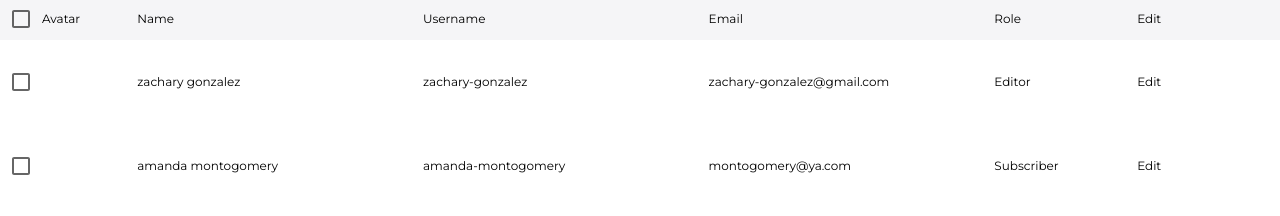
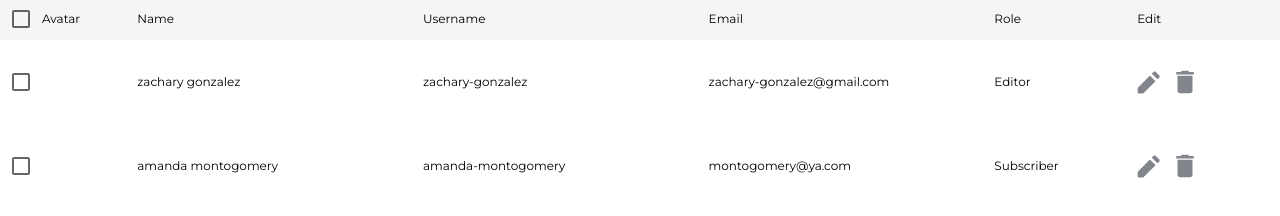
Before and after one commit to darwanceyhan/UsersTask, a React (Create React App) app in the folder my-app/: page / in a window 1280 px wide. Shown: the part 178-394 px from the top of the page. Built offline with nearby package versions, Linux system fonts and the light colour scheme.

Commit message:
Add edit icon

```diff
--- a/my-app/src/App.tsx
+++ b/my-app/src/App.tsx
@@ -108,8 +108,35 @@ function App() {
           <div className="basis-1/2">{user.username}</div>
           <div className="basis-1/2">{user.email}</div>
           <div className="basis-1/4">{user.role}</div>
-          <div className="basis-1/4">
-            <button className="hover:text-rose-600">Edit</button>
+          <div className="basis-1/4 flex gap-4">
+            <button className="hover:text-rose-600">
+              <svg
+                width="23"
+                height="23"
+                viewBox="0 0 23 23"
+                fill="none"
+                xmlns="http://www.w3.org/2000/svg"
+              >
+                <path
+                  d="M18.5687 0.800676C18.048 0.279983 17.2037 0.279983 16.6831 0.800676L14.7975 2.68629L20.4543 8.34314L22.3399 6.45753C22.8605 5.93684 22.8605 5.09261 22.3399 4.57192L18.5687 0.800676ZM18.5687 10.2288L12.9117 4.57192L1.04579 16.4379C0.79574 16.688 0.655273 17.0271 0.655273 17.3807V21.152C0.65526 21.8884 1.25222 22.4853 1.98861 22.4853H5.75983C6.11346 22.4853 6.45259 22.3448 6.70265 22.0948L18.5687 10.2288Z"
+                  fill="#82868C"
+                />
+              </svg>
+            </button>
+            <button>
+              <svg
+                width="18"
+                height="24"
+                viewBox="0 0 18 24"
+                fill="none"
+                xmlns="http://www.w3.org/2000/svg"
+              >
+                <path
+                  d="M1.5 20.75C1.5 22.1313 2.61875 23.25 4 23.25H14C15.3813 23.25 16.5 22.1313 16.5 20.75V5.75H1.5V20.75ZM17.75 2H13.375L12.125 0.75H5.875L4.625 2H0.25V4.5H17.75V2Z"
+                  fill="#82868C"
+                />
+              </svg>
+            </button>
           </div>
         </div>
       ))}
```
Also changed, not shown: my-app/public/EditIcon.svg (added).
